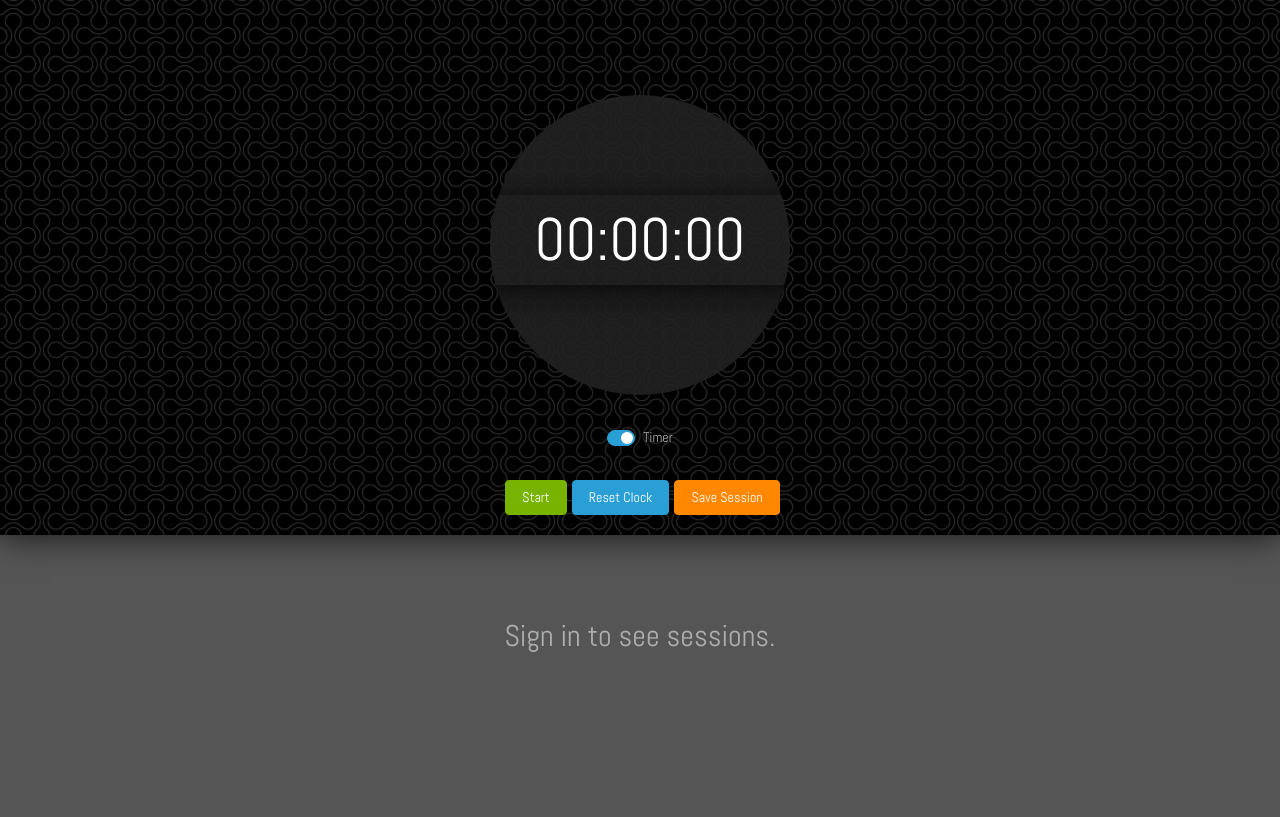
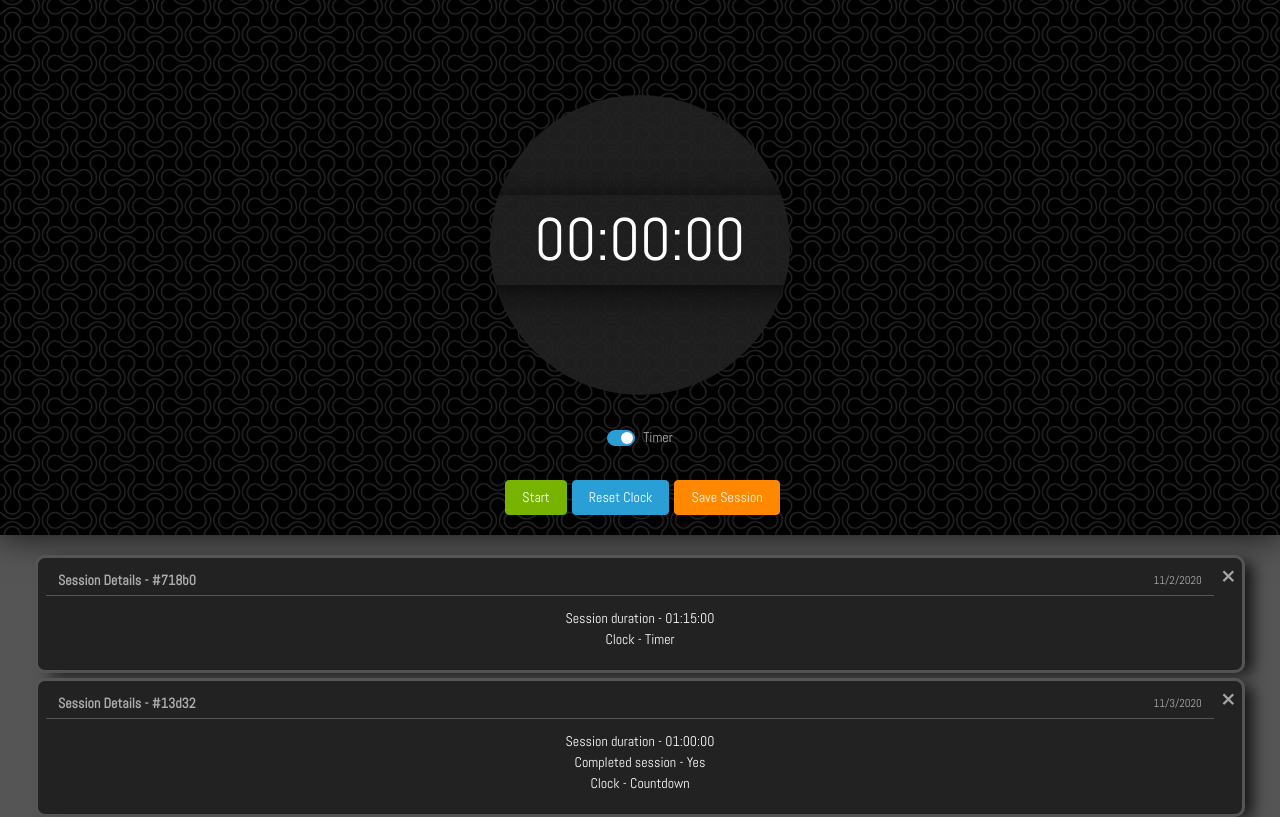
Before and after one commit to AgnumCode/ReactMeditate, a React (Create React App) app in the folder my-app/: page /Sessions in a window 1280 px wide. Shown: the top 817 px of the page. Built offline with nearby package versions, Linux system fonts and the light colour scheme.

Commit message:
added react-spring and broke out subcomponent sessionItem

```diff
--- a/my-app/package.json
+++ b/my-app/package.json
@@ -11,6 +11,7 @@
     "react-modal": "^3.12.1",
     "react-router-dom": "^5.2.0",
     "react-scripts": "4.0.0",
+    "react-spring": "^8.0.27",
     "uuid": "^8.3.2"
   },
   "scripts": {
--- a/my-app/src/Components/Home.js
+++ b/my-app/src/Components/Home.js
@@ -1,6 +1,7 @@
 import React, { useRef, useEffect, useContext } from "react";
 import { DataContext } from "../Context/DataContext.js";
 import HomeInfoCards from "./HomeInfoCards.js"
+import {useSpring, animated} from 'react-spring'
 import "./css/Home.css";
 
 const initialState = Object.freeze({
@@ -11,6 +12,7 @@ const Home = () => {
   // eslint-disable-next-line
   const [user, setUser] = useContext(DataContext);
   const homePageContainerScrollIntoRef = useRef(initialState.homePageContainerScrollIntoRef);
+  const homepageSpring = useSpring({opacity: 1, from: {opacity: 0}})
 
   useEffect(() => {
     if (homePageContainerScrollIntoRef !== null) {
@@ -21,7 +23,10 @@ const Home = () => {
   return (
     <div ref={homePageContainerScrollIntoRef} className="homePageContainer">
       {user.isLoggedIn ? (
-        `Hello, ${user.username}.`
+        <animated.div style={homepageSpring} className="jumbotron">Hello {user.username}.
+        <div>Welcome to React Meditate.</div>
+        </animated.div>
+
       ) : (
         <>
           <div className="jumbotron homeShadow">
--- /dev/null
+++ b/my-app/src/Components/SessionItem.js
@@ -0,0 +1,69 @@
+import React, { useState, useEffect } from "react";
+import "./css/SessionItem.css";
+import { useTransition, animated } from "react-spring";
+
+const SessionItem = ({ user, setUser, sessionItemStyle }) => {
+  //delete an item from the session list
+  const deleteSessionItem = (key) => {
+    /* future :: add prompt box here to confirm */
+    setUser({
+      ...user,
+      sessions: user.sessions.filter((element) => element.id !== key),
+    });
+  };
+
+  const timeFormatter = (time) => {
+    return new Date(time * 1000).toISOString().substr(11, 8);
+  };
+
+  const transitions = useTransition(user.sessions, (userArray) => userArray.id, {
+    from: { transform: "translateX(-5000px)" },
+    enter: { transform: "translateY(0px)" },
+    leave: { transform: "translateY(-5000px)" },
+  });
+
+  return (
+    <>
+      {transitions.map(({ item, props }) => {
+        return (
+          <animated.div style={props} key={item.id} className={sessionItemStyle}>
+            <button
+              onClick={() => {
+                deleteSessionItem(item.id);
+              }}
+              type="button"
+              className="ml-2 mb-1 close"
+              aria-label="Close"
+            >
+              <span aria-hidden="true">&times;</span>
+            </button>
+            <div className="toast-header">
+              <strong className="mr-auto">
+                Session Details - #{String(item.id).slice(0, 5)}
+              </strong>
+              <small>{item.dateMeditated}</small>
+            </div>
+            <div className="toast-body">
+              Session duration - {item.meditationTime}
+              {item.clock_mode === "Countdown" && (
+                <>
+                  <br />
+                  {"Completed session - " + item.completed}
+                  {item.completed === "No" && (
+                    <>
+                      <br />
+                      {"Time left - " + timeFormatter(item.timeLeft)}
+                    </>
+                  )}
+                </>
+              )}
+              <br />
+              Clock - {item.clock_mode}
+            </div>
+          </animated.div>
+        );
+      })}
+    </>
+  );
+};
+export default SessionItem;
--- a/my-app/src/Components/Sessions.js
+++ b/my-app/src/Components/Sessions.js
@@ -1,6 +1,7 @@
 import "./css/Sessions.css";
 import "../bootstrap.min.css";
 import React, { useRef, useContext, useState, useEffect } from "react";
+import SessionItem from "./SessionItem";
 import { DataContext } from "../Context/DataContext.js";
 
 const Sessions = () => {
@@ -11,13 +12,12 @@ const Sessions = () => {
   const [sessionContainerStyle, setSessionContainerStyle] = useState(
     "sessionContainer"
   );
-    // eslint-disable-next-line
+  // eslint-disable-next-line
   const [sessionItemStyle, setSessionItemStyle] = useState("sessionItem");
 
   useEffect(() => {
-    if (sessionContainerScrollIntoRef) {
+    if(sessionContainerScrollIntoRef)
       sessionContainerScrollIntoRef.current.scrollIntoView();
-    }
   }, [sessionContainerScrollIntoRef]);
 
   useEffect(() => {
@@ -26,13 +26,16 @@ const Sessions = () => {
       : setSessionContainerStyle("sessionContainer");
   }, [session.length]);
 
-  //delete an item from the session list
-  const deleteSessionItem = (key) => {
-    /* future :: add prompt box here to confirm */
-    setUser({
-      ...user,
-      sessions: user.sessions.filter((element) => element.id !== key),
-    });
+  useEffect(() => {
+
+    return () => {
+    }
+  }, [user])
+
+  const handleEmptyList = () => {
+    return user.sessions.length === 0
+      ? "showEmptySessionText"
+      : "hideEmptySessionText";
   };
 
   return (
@@ -40,54 +43,12 @@ const Sessions = () => {
       <div className={sessionContainerStyle}>
         {user.isLoggedIn ? (
           <div>
-            <div
-              className={
-                user.sessions.length === 0
-                  ? "showEmptySessionText"
-                  : "hideEmptySessionText"
-              }
-            >
-              No sessions recorded!
-            </div>
-            {user.sessions.map((sessions) => {
-              return (
-                <div key={sessions.id} className={sessionItemStyle}>
-                  <button
-                    onClick={() => {
-                      deleteSessionItem(sessions.id);
-                    }}
-                    type="button"
-                    className="ml-2 mb-1 close"
-                    aria-label="Close"
-                  >
-                    <span aria-hidden="true">&times;</span>
-                  </button>
-                  <div className="toast-header">
-                    <strong className="mr-auto">
-                      Session Details - #{String(sessions.id).slice(0,5)}
-                    </strong>
-                    <small>{sessions.dateMeditated}</small>
-                  </div>
-                  <div className="toast-body">
-                    Session duration - {sessions.meditationTime}
-                    {sessions.clock_mode === "Countdown" && (
-                      <>
-                        <br />
-                        {"Completed session - " + sessions.completed}
-                        {sessions.completed === "No" && (
-                          <>
-                            <br />
-                            {"Time left - " + sessions.timeLeft}
-                          </>
-                        )}
-                      </>
-                    )}
-                    <br />
-                    Clock - {sessions.clock_mode}
-                  </div>
-                </div>
-              );
-            })}
+            <div className={handleEmptyList()}>No sessions recorded!</div>
+            <SessionItem
+              sessionItemStyle={sessionItemStyle}
+              user={user}
+              setUser={setUser}
+            />
           </div>
         ) : (
           <div className="showEmptySessionText">Sign in to see sessions.</div>
--- a/my-app/src/Components/SignIn.js
+++ b/my-app/src/Components/SignIn.js
@@ -2,7 +2,6 @@ import React, { useState, useContext, useRef, useEffect } from "react";
 import { DataContext } from "../Context/DataContext.js";
 import { useHistory } from "react-router";
 import CreateAccount from "./CreateAccount";
-import Modal from "react-modal";
 import "./css/SignIn.css";
 
 const SignIn = () => {
--- /dev/null
+++ b/my-app/src/Components/css/SessionItem.css
@@ -0,0 +1,34 @@
+.toast-header {
+  border-bottom: 1px solid #555 !important;
+}
+
+.sessionItemNew {
+  border-color: lightgreen;
+}
+
+.sessionItemNew:hover {
+  border-color: greenyellow;
+}
+
+.sessionItem:hover {
+  border-color: grey;
+}
+
+.sessionItem {
+  padding: 1vh;
+  margin-bottom: 5px;
+  margin-top: 5px;
+  border-color: #555;
+  border-style: solid;
+  background-color: #222;
+  border-radius: 10px;
+  color: white;
+  text-align: center;
+  -webkit-box-shadow: 11px 4px 15px -3px rgba(0, 0, 0, 0.75);
+  -moz-box-shadow: 11px 4px 15px -3px rgba(0, 0, 0, 0.75);
+  box-shadow: 11px 4px 15px -3px rgba(0, 0, 0, 0.75);
+}
+
+.sessionItem:last-child {
+    margin-bottom: 30px;
+  }
--- a/my-app/src/Components/css/Sessions.css
+++ b/my-app/src/Components/css/Sessions.css
@@ -22,38 +22,3 @@
   margin: 5px;
   padding-top: 10px;
 }
-
-.sessionItem:hover {
-  border-color: grey;
-}
-
-.sessionItem {
-  padding: 1vh;
-  margin-bottom: 5px;
-  margin-top: 5px;
-  border-color: #555;
-  border-style: solid;
-  background-color: #222;
-  border-radius: 10px;
-  color: white;
-  text-align: center;
-  -webkit-box-shadow: 11px 4px 15px -3px rgba(0, 0, 0, 0.75);
-  -moz-box-shadow: 11px 4px 15px -3px rgba(0, 0, 0, 0.75);
-  box-shadow: 11px 4px 15px -3px rgba(0, 0, 0, 0.75);
-}
-
-.sessionItemNew {
-  border-color: lightgreen;
-}
-
-.sessionItemNew:hover {
-  border-color: greenyellow;
-}
-
-.toast-header {
-  border-bottom: 1px solid #555 !important;
-}
-
-.sessionItem:last-child {
-  margin-bottom: 30px;
-}
--- a/my-app/src/Context/DataContext.js
+++ b/my-app/src/Context/DataContext.js
@@ -5,7 +5,7 @@ export const DataContext = createContext(undefined);
 export const DataProvider = ({ children }) => {
   const [user, setUser] = useState(
     {
-      isLoggedIn: false,
+      isLoggedIn: true,
       username: "admin",
       password: "admin",
       userID: 1928873,
@@ -17,7 +17,7 @@ export const DataProvider = ({ children }) => {
           meditationTime: "01:15:00",
           dateMeditated: "11/2/2020",
           completed: "N/A",
-          timeLeft: 0
+          timeLeft: 0,
         },
         {
           id: uuidv4(),
@@ -25,7 +25,7 @@ export const DataProvider = ({ children }) => {
           meditationTime: "01:00:00",
           dateMeditated: "11/3/2020",
           completed: "Yes",
-          timeLeft: 0
+          timeLeft: 0,
         },
         {
           id: uuidv4(),
@@ -33,7 +33,7 @@ export const DataProvider = ({ children }) => {
           meditationTime: "00:15:00",
           dateMeditated: "11/3/2020",
           completed: "N/A",
-          timeLeft: 0
+          timeLeft: 0,
         },
         {
           id: 254343,
@@ -41,7 +41,7 @@ export const DataProvider = ({ children }) => {
           meditationTime: "00:15:00",
           dateMeditated: "11/3/2020",
           completed: "N/A",
-          timeLeft: 0
+          timeLeft: 0,
         },
         {
           id: uuidv4(),
@@ -49,7 +49,7 @@ export const DataProvider = ({ children }) => {
           meditationTime: "00:45:00",
           dateMeditated: "11/13/2019",
           completed: "No",
-          timeLeft: 250
+          timeLeft: 250,
         },
         {
           id: uuidv4(),
@@ -57,7 +57,7 @@ export const DataProvider = ({ children }) => {
           meditationTime: "00:55:00",
           dateMeditated: "1/26/2019",
           completed: "No",
-          timeLeft: 600
+          timeLeft: 600,
         },
       ],
     }
```
Also changed, not shown: 1 other file (tests, documents, lock files or other folders).
